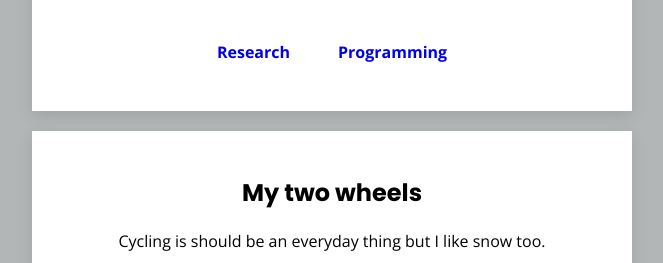
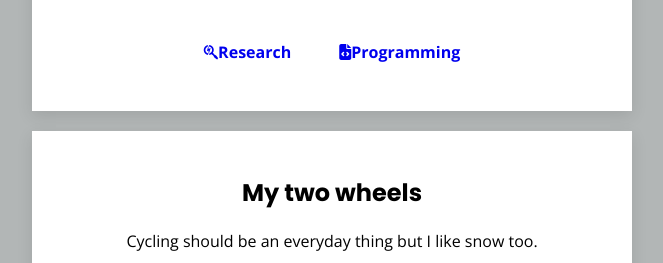
Before and after one commit to RefMags/profile, a plain HTML site: page index.html in a window 1280 px wide. Shown: the part 537-800 px from the top of the page, without its empty margins (308-971 px from the left). Drawn offline with nearby package versions, Linux system fonts and the light colour scheme.

Commit message:
make my profile prettier

```diff
--- a/index.html
+++ b/index.html
@@ -23,16 +23,16 @@
       <h2> Projects </h2>
       <div class="flex-card">
         <div class="dev-card">
-          <p><a href="#" class="projects-div">Research</a></p>
+          <p><a href="#" class="projects-div"><i class="fab fa-searchengin"></i>Research</a></p>
         </div>
         <div class="dev-card">
-          <p><a href="#" class="projects-div">Programming</a></p>
+          <p><a href="#" class="projects-div"><i class="fas fa-file-code"></i>Programming</a></p>
         </div>
       </div>
     </div>
     <div class="card-white">
       <h2> My two wheels </h2>
-      <p>Cycling is should be an everyday thing but I like snow too.</p>
+      <p>Cycling should be an everyday thing but I like snow too.</p>
     </div>
     <div class="card-white">
       <h2> Photo gallery </h2>
```
